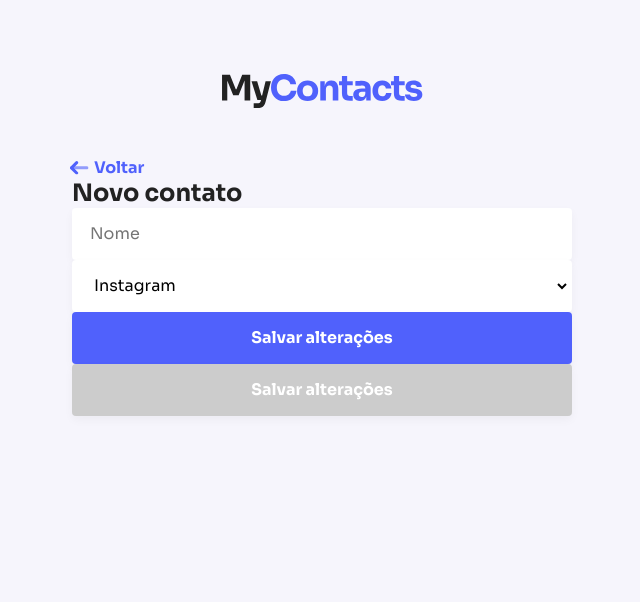
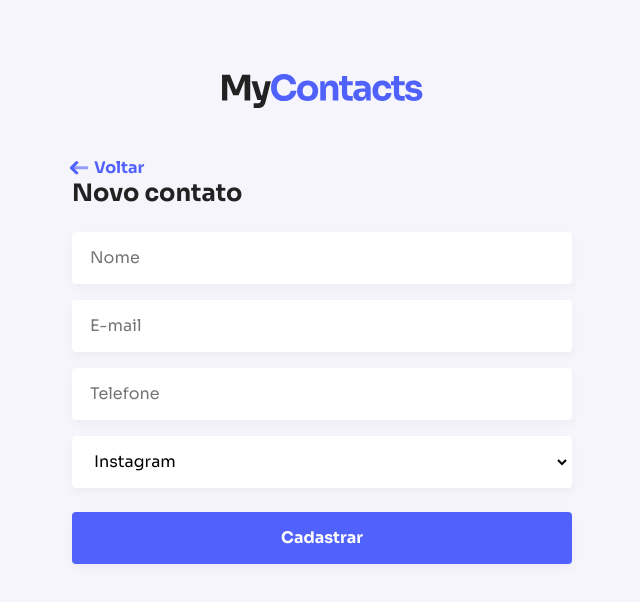
Before and after one commit to renanlimaleite/react-jsStack, a React (Create React App) app: page /new in a window 1280 px wide. Shown: the top 602 px of the page, without its empty margins (318-958 px from the left). Built offline with nearby package versions, Linux system fonts and the light colour scheme.

Commit message:
refactoring: add form group and add more components

```diff
--- /dev/null
+++ b/src/components/ContactForm/contactForm.js
@@ -0,0 +1,35 @@
+import { FormGroup } from '../FormGroup'
+import { ButtonContainer, Form } from './styles'
+import { Input } from '../Input'
+import { Select } from '../Select'
+import { Button } from '../Button'
+import PropTypes from 'prop-types'
+
+export function ContactForm ({ buttonLabel }) {
+  return (
+    <Form>
+      <FormGroup>
+        <Input placeholder="Nome" />
+      </FormGroup>
+      <FormGroup>
+        <Input placeholder="E-mail" />
+      </FormGroup>
+      <FormGroup>
+        <Input placeholder="Telefone" />
+      </FormGroup>
+      <FormGroup>
+        <Select>
+          <option value="123">Instagram</option>
+        </Select>
+      </FormGroup>
+
+      <ButtonContainer>
+        <Button type="submit">{ buttonLabel }</Button>
+      </ButtonContainer>
+    </Form>
+  )
+}
+
+ContactForm.propTypes = {
+  buttonLabel: PropTypes.string.isRequired
+}
--- /dev/null
+++ b/src/components/ContactForm/index.js
@@ -0,0 +1 @@
+export * from './contactForm'
--- /dev/null
+++ b/src/components/ContactForm/styles.js
@@ -0,0 +1,7 @@
+import styled from 'styled-components'
+
+export const Form = styled.form``
+
+export const ButtonContainer = styled.div`
+  margin-top: 24px;
+`
--- /dev/null
+++ b/src/components/FormGroup/formGroup.js
@@ -0,0 +1,14 @@
+import { Container } from './styles'
+import PropTypes from 'prop-types'
+
+export function FormGroup ({ children }) {
+  return (
+    <Container>
+      {children}
+    </Container>
+  )
+}
+
+FormGroup.propTypes = {
+  children: PropTypes.node.isRequired
+}
--- /dev/null
+++ b/src/components/FormGroup/index.js
@@ -0,0 +1 @@
+export * from './formGroup'
--- /dev/null
+++ b/src/components/FormGroup/styles.js
@@ -0,0 +1,7 @@
+import styled from 'styled-components'
+
+export const Container = styled.div`
+  & + & {
+    margin-top: 16px;
+  }
+`
--- a/src/components/PageHeader/styles.js
+++ b/src/components/PageHeader/styles.js
@@ -1,6 +1,8 @@
 import styled from 'styled-components'
 
 export const Container = styled.header`
+  margin-bottom: 24px;
+
   a {
     text-decoration: none;
     display: flex;
--- a/src/pages/EditContact/editContact.js
+++ b/src/pages/EditContact/editContact.js
@@ -1,9 +1,15 @@
+import { ContactForm } from '../../components/ContactForm'
 import { PageHeader } from '../../components/PageHeader/pageHeader'
 
 export function EditContact () {
   return (
-    <PageHeader
-      title="Editar Renan Leite"
-    />
+    <>
+      <PageHeader
+        title="Editar Renan Leite"
+      />
+      <ContactForm
+        buttonLabel="Salvar alterações"
+      />
+    </>
   )
 }
--- a/src/pages/Home/home.js
+++ b/src/pages/Home/home.js
@@ -3,6 +3,7 @@
 import arrow from '../../assets/images/icons/arrow.svg'
 import edit from '../../assets/images/icons/edit.svg'
 import trash from '../../assets/images/icons/trash.svg'
+import { Link } from 'react-router-dom'
 
 export function Home () {
   return (
@@ -13,7 +14,7 @@
 
       <Header>
         <strong>3 contatos</strong>
-        <a href="/">Novo contato</a>
+        <Link to="/new">Novo contato</Link>
       </Header>
 
       <ListContainer>
@@ -35,47 +36,9 @@
           </div>
 
           <div className="actions">
-            <a href="/">
+            <Link to="/edit/123">
               <img src={edit} alt="Edit a contact" />
-            </a>
-            <button type="button">
-              <img src={trash} alt="Delete a contact" />
-            </button>
-          </div>
-        </Card>
-        <Card>
-          <div className="info">
-            <div className="contact-name">
-              <strong>John Doe</strong>
-              <small>twitter</small>
-            </div>
-            <span>jonh@doe.com</span>
-            <span>(21) 99999-9999</span>
-          </div>
-
-          <div className="actions">
-            <a href="/">
-              <img src={edit} alt="Edit a contact" />
-            </a>
-            <button type="button">
-              <img src={trash} alt="Delete a contact" />
-            </button>
-          </div>
-        </Card>
-        <Card>
-          <div className="info">
-            <div className="contact-name">
-              <strong>Fulano de Tal</strong>
-              <small>linkedin</small>
-            </div>
-            <span>fulano@detal.com</span>
-            <span>(21) 99999-9999</span>
-          </div>
-
-          <div className="actions">
-            <a href="/">
-              <img src={edit} alt="Edit a contact" />
-            </a>
+            </Link>
             <button type="button">
               <img src={trash} alt="Delete a contact" />
             </button>
--- a/src/pages/NewContact/newContact.js
+++ b/src/pages/NewContact/newContact.js
@@ -1,7 +1,6 @@
 import { PageHeader } from '../../components/PageHeader'
-import { Input } from '../../components/Input'
-import { Select } from '../../components/Select'
-import { Button } from '../../components/Button'
+
+import { ContactForm } from '../../components/ContactForm'
 
 export function NewContact () {
   return (
@@ -9,19 +8,9 @@
       <PageHeader
         title="Novo contato"
       />
-      <Input
-        placeholder="Nome"
+      <ContactForm
+        buttonLabel="Cadastrar"
       />
-      <Select>
-        <option value="123">Instagram</option>
-      </Select>
-      <Button type="button">
-        Salvar alterações
-      </Button>
-
-      <Button type="button" disabled={true}>
-        Salvar alterações
-      </Button>
     </>
   )
 }
```
